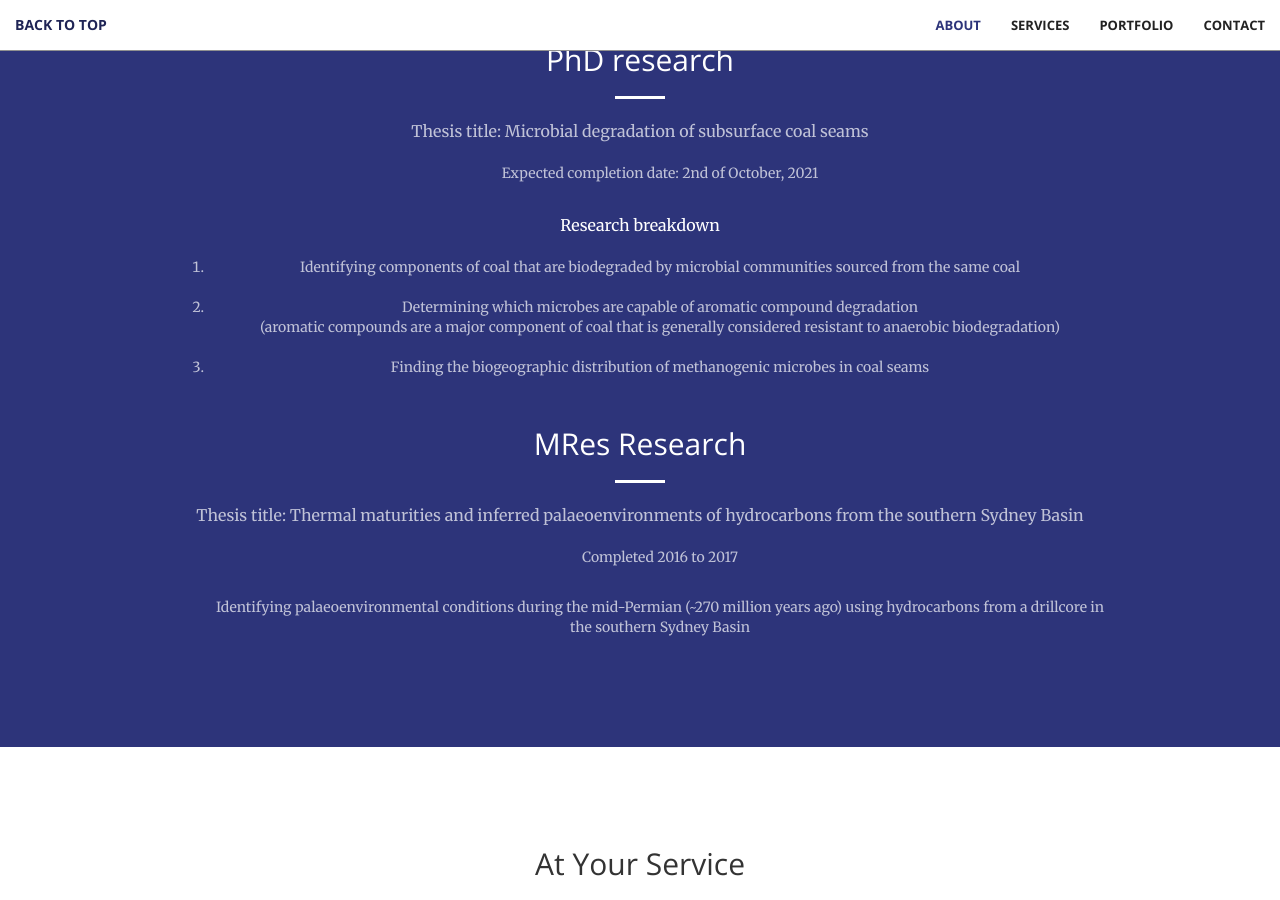
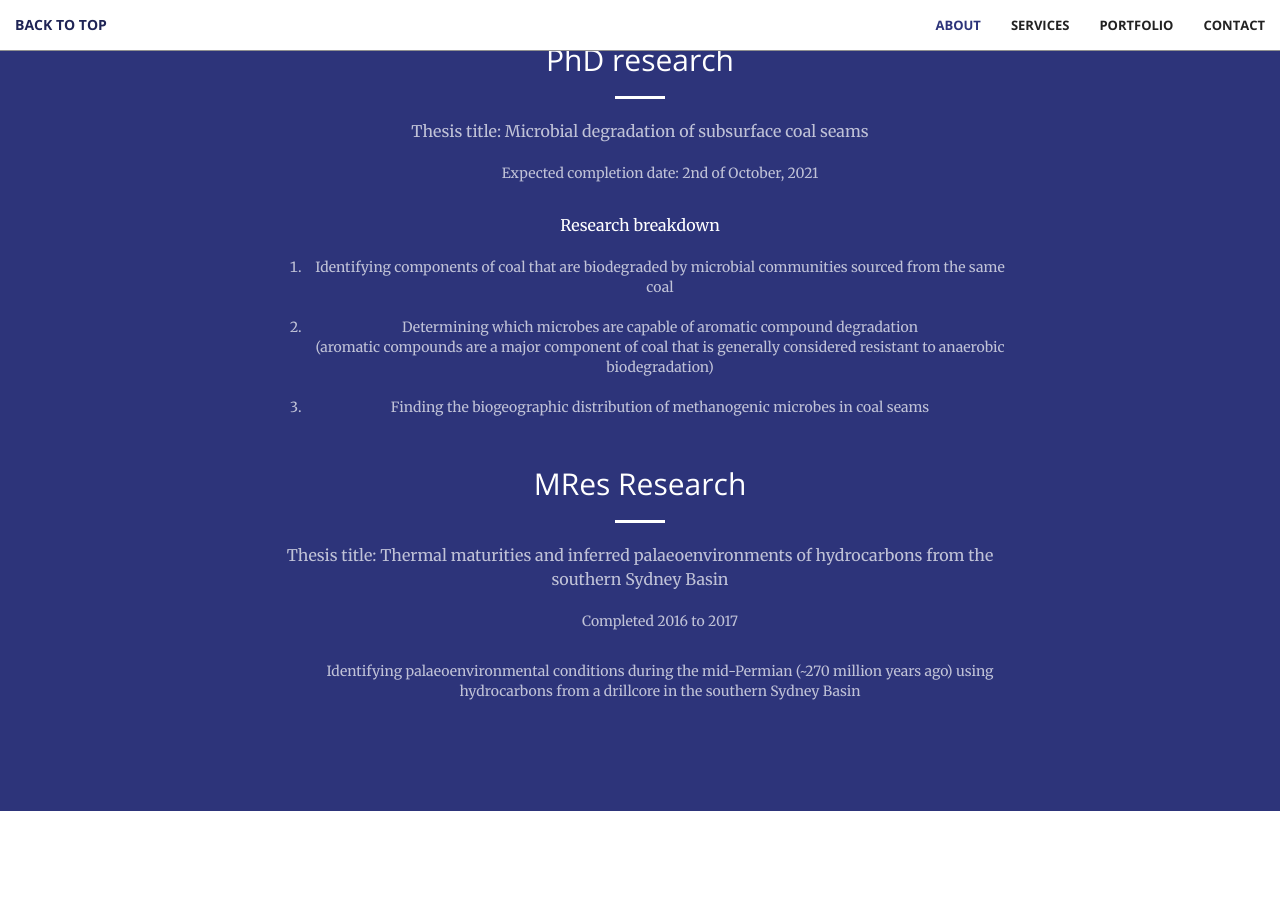
Before and after one commit to bronwyncc/homepage, a Jekyll site: the page built from index.html, in a window 1280 px wide and 900 px high, scrolled down 957 px. Built offline with Jekyll 4.4.1, drawn with Linux system fonts in a browser that asks for light colours.

Commit message:
Update call-to-action.html

```diff
--- a/_includes/call-to-action.html
+++ b/_includes/call-to-action.html
@@ -1,7 +1,7 @@
 <section class="bg-primary" id="about">
     <div class="container">
         <div class="row">
-            <div class="col-lg-10 col-lg-offset-1 text-center">
+            <div class="col-lg-8 col-lg-offset-2 text-center">
                 <h2 class="section-heading">PhD research</h2>
                 <hr class="light">
                 <p class="text-faded">Thesis title: Microbial degradation of subsurface coal seams</p>
@@ -19,7 +19,7 @@
     <br>
     <div class="container">
         <div class="row">
-            <div class="col-lg-10 col-lg-offset-1 text-center">
+            <div class="col-lg-8 col-lg-offset-2 text-center">
                 <br><h2 class="section-heading">MRes Research</h2>
                 <hr class="light">
                 <p class="text-faded">Thesis title: Thermal maturities and inferred palaeoenvironments of hydrocarbons from the southern Sydney Basin<p/>
```
